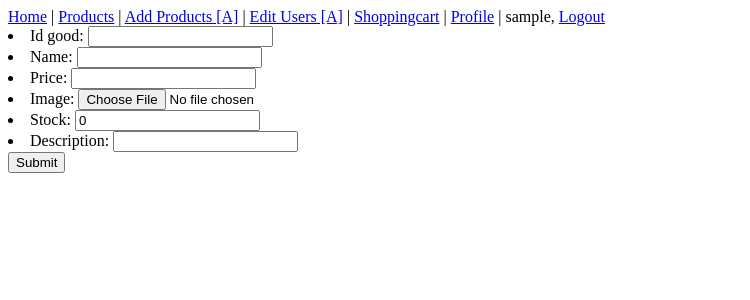
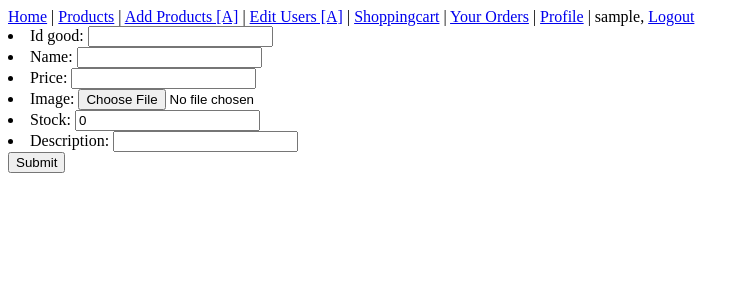
Before and after one commit to pottzer/Websys, a Django app: page /goods/addproduct/ in a window 1280 px wide. Shown: the top 300 px of the page, without its empty margins (0-750 px from the left). Run offline with Django 3.2, Linux system fonts and the light colour scheme; the visitor is signed in with stand-in values (Sample User, id 1); parts of the project's set-up code (start-up, migrations or seed data) failed here and were passed over.

Commit message:
Updated url to orders and now base.html checks wither the user is a admin or not

```diff
--- a/ecomsite/urls.py
+++ b/ecomsite/urls.py
@@ -9,6 +9,8 @@ urlpatterns = patterns('',
 	url(r'^system/', include('users.urls', namespace='users')),
 	# Goods URL
 	url(r'^goods/', include('goods.urls', namespace='goods')),
+	# Orders URL
+	url(r'^history/', include('orders.urls', namespace='orders')),
 	# Admin URL
     url(r'^admin/', include(admin.site.urls)),
 )
--- a/templates/base.html
+++ b/templates/base.html
@@ -8,12 +8,16 @@
 
 	<nav>
 		<a href="{% url 'index' %}">Home</a> |
-		<a href="{% url 'goods:ListProductView' %}">Products</a>		|
+		<a href="{% url 'goods:ListProductView' %}">Products</a>
+		{% if user.admin %}
+		|
 		<a href="{% url 'goods:AddProductView' %}">Add Products [A]</a> |
 		<a href="{% url 'users:editUser' %}">Edit Users [A]</a>
+		{% endif %}
 		{% if user.is_authenticated %}
 		|
 		<a href="/jquery/">Shoppingcart</a> |
+		<a href="{% url 'orders:ListUserOrders' user %}">Your Orders</a> |
 		<a href="{% url 'users:user' user %}">Profile</a>		|
 		{{ user }}, <a href="{% url 'users:logout' %}">Logout</a>
 		{% endif %}
```
